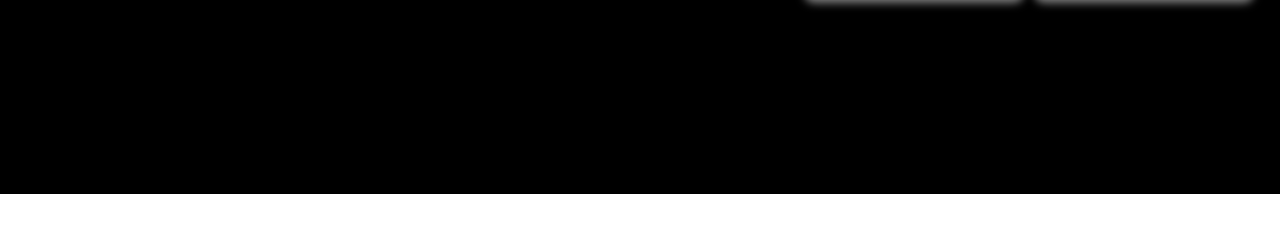
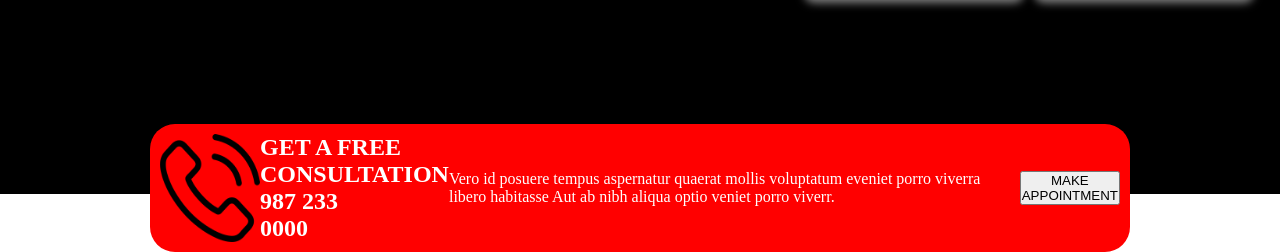
Before and after one commit to saifulaija/digital-agency, a plain HTML site: page asset/index.html in a window 1280 px wide. Shown: the part 1535-1787 px from the top of the page. Before the commit the page ends 1729 px from the top, so only its background shows below. Drawn offline with Linux system fonts and the light colour scheme.

Commit message:
contact section added

```diff
--- a/asset/index.html
+++ b/asset/index.html
@@ -121,5 +121,18 @@
 
         </div>
     </div>
+   <section class="contact-section">
+       <div class="phone-calls">
+        <img class="call-icon" src="/asset/icons/phone-call.png" alt="">
+        <h1>GET A FREE CONSULTATION <br>
+          987 233 <br> 0000</h1>
+       </div>
+
+       <div class="app-description">
+        Vero id posuere tempus aspernatur quaerat mollis voluptatum eveniet porro
+        viverra libero habitasse Aut ab nibh aliqua optio veniet porro viverr.
+      </div>
+        <div><button>MAKE APPOINTMENT</button></div>
+   </section>
 </body>
 </html>
--- a/asset/style.css
+++ b/asset/style.css
@@ -10,6 +10,7 @@
     background-color: #9b9898;
     color: white;
     padding: 20px;
+    position: sticky;
 }
 .items{
     display: flex;
@@ -173,3 +174,35 @@ ol li{
 .service-left-container{
     width: 50%;
 }
+
+ /* End Service Section  */
+
+ /* Start Contact Section  */
+
+
+ .contact-section{
+    display: flex;
+    justify-content: center;
+    align-items: center;
+    background-color: red;
+    color: white;
+    width: 75%;
+    border-radius: 25px;
+    margin: auto;
+    padding: 10px;
+    margin-top: -70px;
+
+ }
+
+
+ .phone-calls{
+    display: flex;
+ }
+
+  .call-icon{
+    width: 100px;
+  }
+
+  .app-description{
+    width: ;
+  }
```
